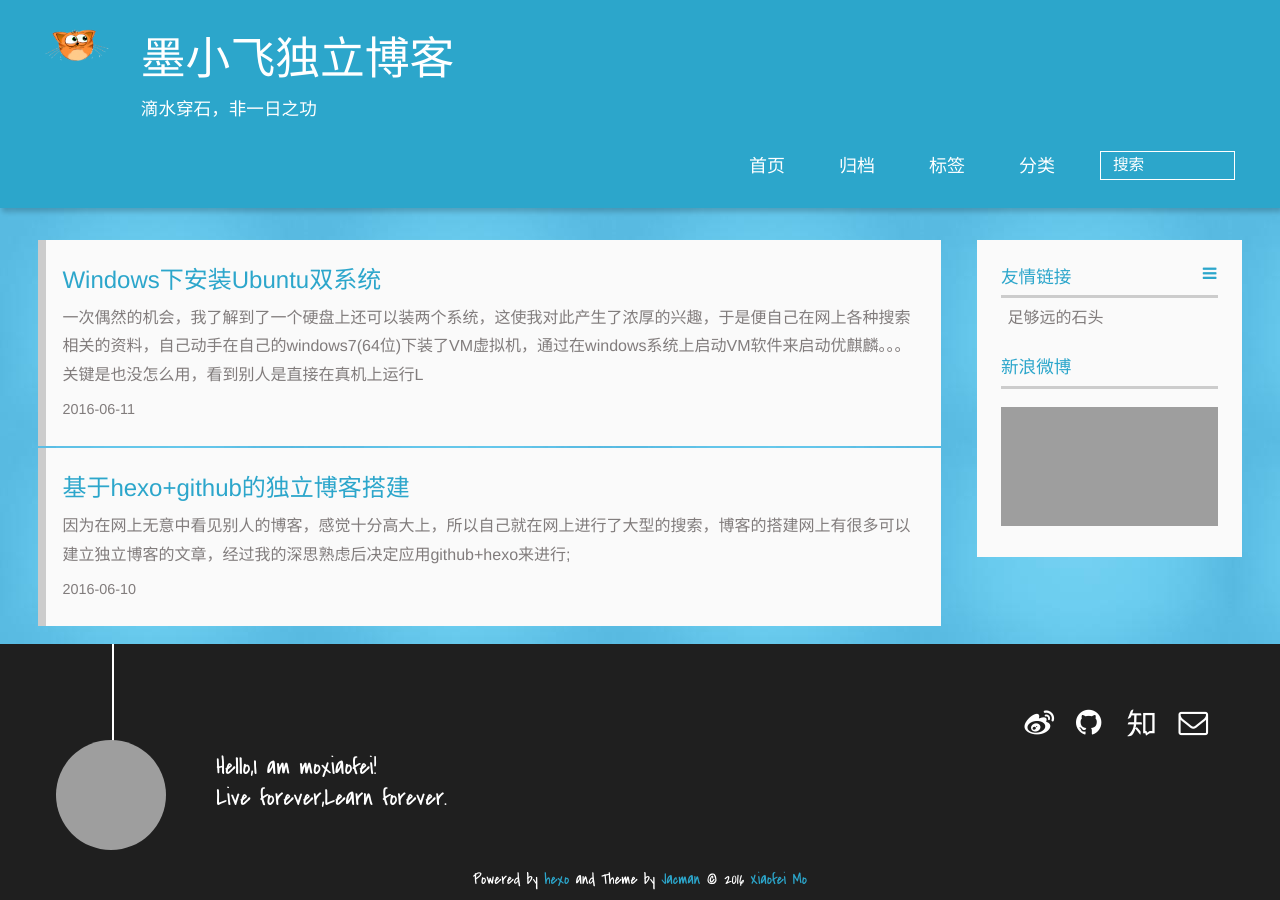
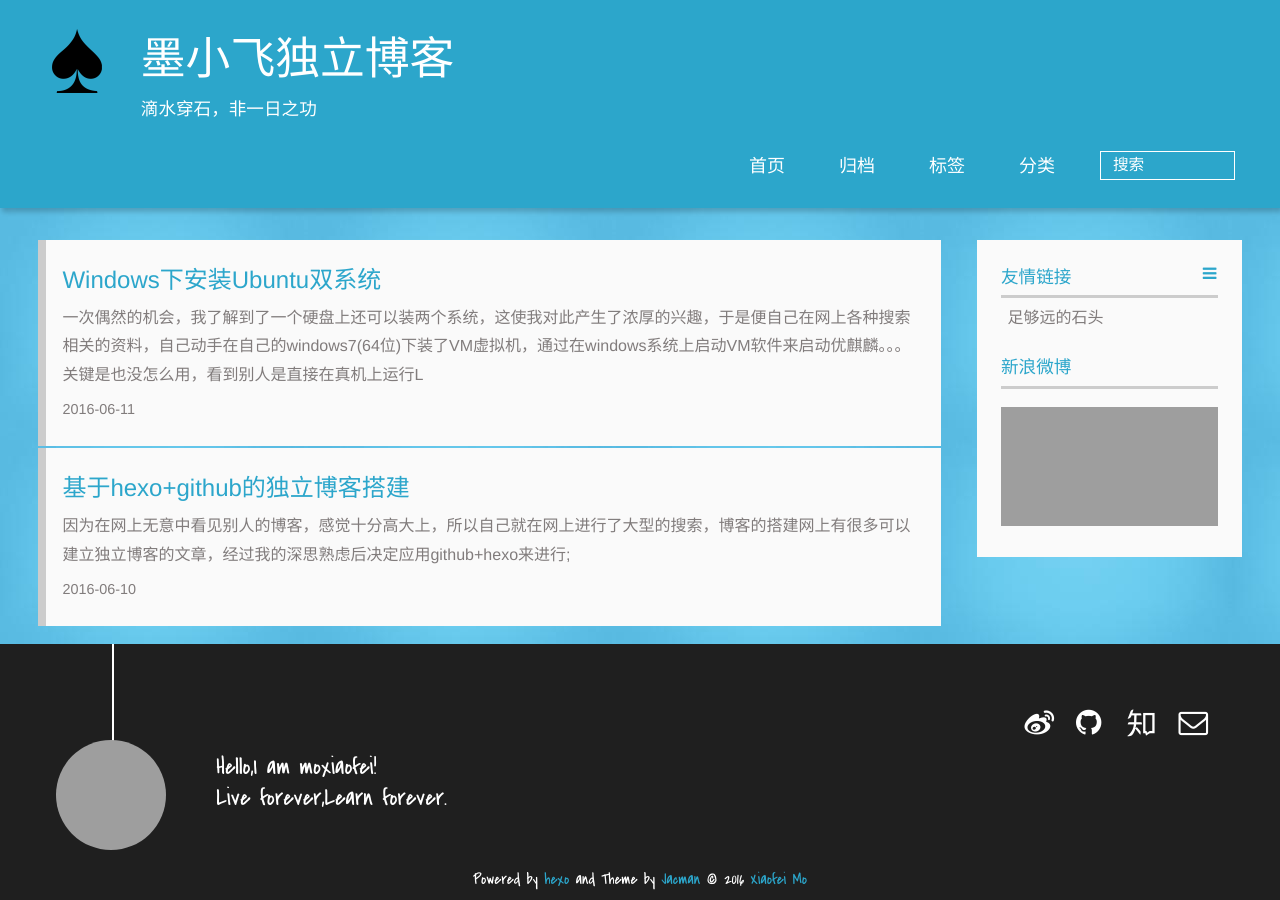
Before and after one commit to moxiaohei/moxiaohei.github.io, a plain HTML site: page index.html in a window 1280 px wide. Drawn offline with Linux system fonts and the light colour scheme; grey boxes are pictures that could not be loaded; a script that the page names is missing.

Commit message:
Site updated: 2016-06-12 10:40:47

```diff
--- a/index.html
+++ b/index.html
@@ -40,7 +40,7 @@
 <div>
 
 			<div id="imglogo">
-				<a href="/"><img src="/img/feifei.gif" alt="墨小飞独立博客" title="墨小飞独立博客"/></a>
+				<a href="/"><img src="/img/logo.png" alt="墨小飞独立博客" title="墨小飞独立博客"/></a>
 			</div>
 
 			<div id="textlogo">
```
Also changed, not shown: 2016/06/10/基于hexo-github的独立博客搭建/index.html (+1 -1 lines), 2016/06/11/Windows下安装Ubuntu双系统/index.html (+1 -1 lines), archives/2016/06/index.html (+1 -1 lines), archives/2016/index.html (+1 -1 lines), archives/index.html (+1 -1 lines).
